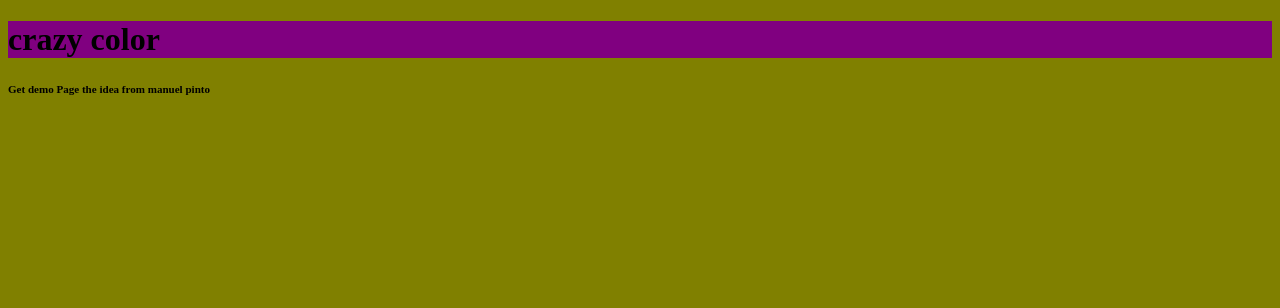
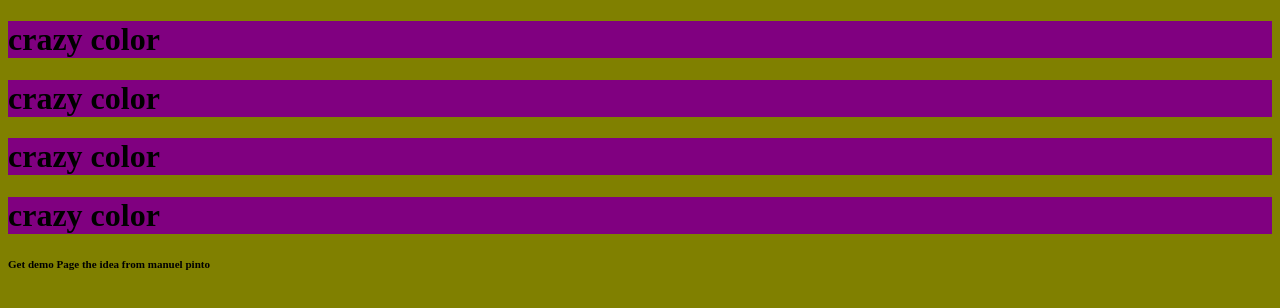
Before and after one commit to AlneelIbrahim/practice, a plain HTML site: page index.html in a window 1280 px wide. Drawn offline with Linux system fonts and the light colour scheme.

Commit message:
Update index.html

```diff
--- a/index.html
+++ b/index.html
@@ -11,6 +11,12 @@
 
 <div class="container">
 <h1>crazy color</h1>
+	<h1>crazy color</h1>
+
+	<h1>crazy color</h1>
+
+	<h1>crazy color</h1>
+
 <h5> <small>Get demo Page the idea from manuel pinto</small>
 <a href="https://manuelpinto.in" target="_blank"></a></h5>
 
```
